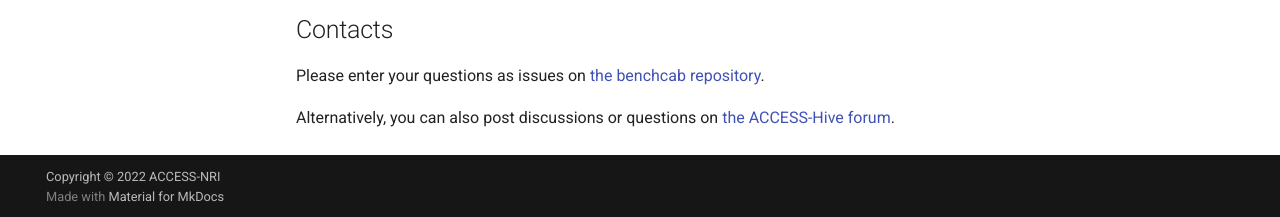
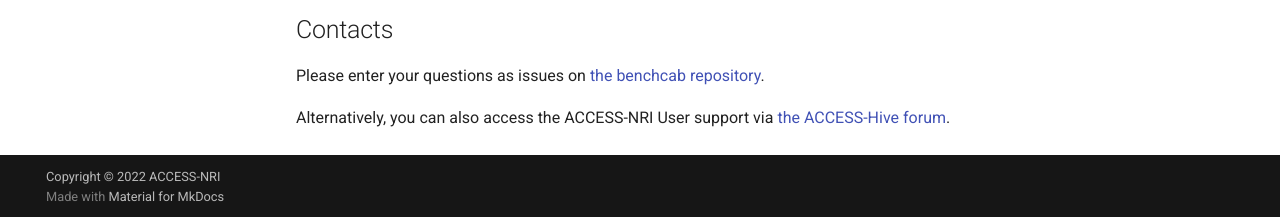
Before and after one commit to mdekauwe/CABLE_benchmarking, an MkDocs documentation site: the page built from docs/user_guide/index.md, in a window 1280 px wide and 900 px high, scrolled down 7884 px. Shown: the part 680-897 px from the top of the window. Built offline with MkDocs 1.6.1 and Material for MkDocs 9.7.7, drawn with Linux system fonts in a browser that asks for light colours; comment, search, counter and statistics services are not loaded.

Commit message:
Add forum support for contact - #118

```diff
--- a/docs/user_guide/index.md
+++ b/docs/user_guide/index.md
@@ -258,13 +258,13 @@ Once the benchmarking has finished running all the simulations, you need to uplo
 
 Please enter your questions as issues on [the benchcab repository][issues-benchcab].
 
-Alternatively, you can also post discussions or questions on [the ACCESS-Hive forum][hive-forum].
+Alternatively, you can also access the ACCESS-NRI User support via [the ACCESS-Hive forum][forum-support].
 
 [hh5_mynci]: https://my.nci.org.au/mancini/project/hh5
 [ks32_mynci]: https://my.nci.org.au/mancini/project/ks32
 [bench_example]: https://github.com/CABLE-LSM/bench_example.git
 [config_options]: config_options.md
-[hive-forum]: https://forum.access-hive.org.au
+[forum-support]: https://forum.access-hive.org.au/t/access-help-and-support/908
 [issues-benchcab]: https://github.com/CABLE-LSM/benchcab/issues
 [meorg]: https://modelevaluation.org/
 [model_profile_eg]: https://modelevaluation.org/model/display/fd5GFaJGYu7H4JpP5
```
